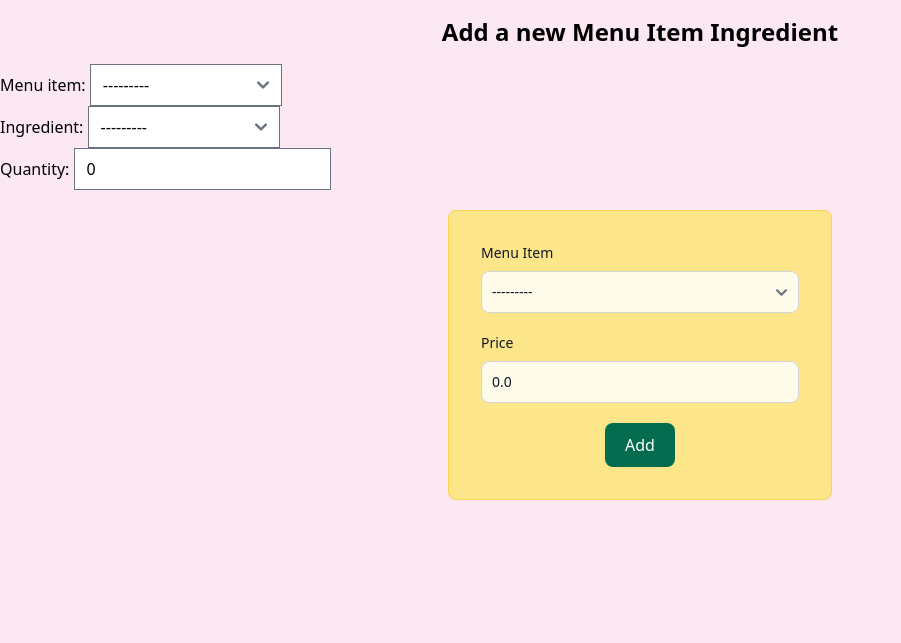
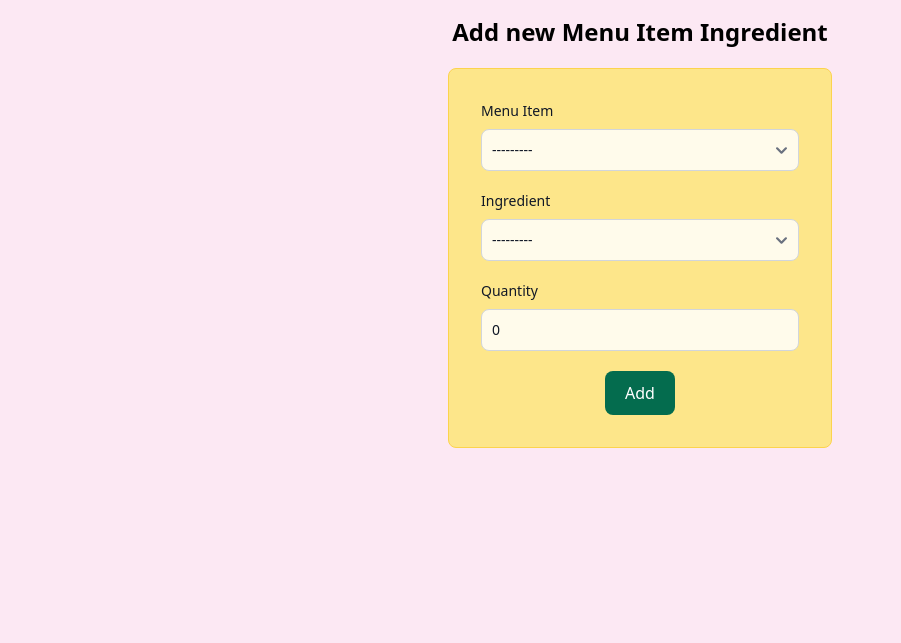
Before and after one commit to Ostyantic/django_delights, a Django app: page /menu/add_menu_ingredient in a window 1280 px wide. Shown: the part 96-739 px from the top of the page, without its empty margins (0-901 px from the left). Run offline with Django 4.2, Linux system fonts and the light colour scheme; tables that the repository leaves empty hold one stand-in row (values such as "Sample post"); style sheets or scripts are compiled from the project's sources; some libraries are stand-ins or nearby versions.

Commit message:
work from 425

```diff
--- a/inventory/urls.py
+++ b/inventory/urls.py
@@ -8,6 +8,6 @@
     path('inventory/add', views.CreateInventoryView.as_view(), name="add_inventory"),
     path('menu/', views.menu_items_page, name="menu"),
     path('menu/add,', views.MenuItemCreate.as_view(), name='add_menu'),
-    path('menu/add_menu_ingredient', views.RecipeRequirementCreate.as_view(), name='add_menu_ingredient'),
+    path('menu/add_menu_ingredient', views.recipe_requirement_create_page, name='add_menu_ingredient'),
     path('purchases/', views.PurchasesPageView.as_view(), name="purchases"),
 ]
--- a/inventory/views.py
+++ b/inventory/views.py
@@ -1,4 +1,4 @@
-from django.shortcuts import render
+from django.shortcuts import render, redirect
 from django.urls import reverse_lazy
 from django.views.generic import TemplateView, ListView
 from django.views.generic.edit import CreateView, UpdateView, DeleteView
@@ -45,6 +45,27 @@
     success_url = reverse_lazy('menu')
 
 
+def recipe_requirement_create_page(request):
+    if request.method == 'POST':
+        form = RecipeRequirementForm(request.POST)
+        if form.is_valid():
+            form.save()
+            return redirect(reverse_lazy('menu'))
+    else:
+        form = RecipeRequirementForm()
+
+    menu_items = MenuItem.objects.all()
+    ingredients = Ingredient.objects.all()
+
+    context = {
+        "form": form,
+        "menu_items": menu_items,
+        "ingredients": ingredients,
+    }
+
+    return render(request, "pages/menu_add_ingredient.html", context)
+
+
 class PurchasesPageView(ListView):
     template_name = 'pages/purchases.html'
     model = Purchase
--- a/templates/pages/menu_add_ingredient.html
+++ b/templates/pages/menu_add_ingredient.html
@@ -2,12 +2,7 @@
 
 
 {% block content %}
-    <h2 class="font-bold text-center text-2xl mb-4">Add a new Menu Item Ingredient</h2>
-
-        <form>
-        {% csrf_token %}
-        {{ form.as_p }}
-        </form>
+    <h2 class="font-bold text-center text-2xl mb-4">Add new Menu Item Ingredient</h2>
 
 
     <form method="post" class="max-w-sm mx-auto">
@@ -21,24 +16,32 @@
                             class="bg-amber-50 border border-gray-300 text-gray-900 text-sm rounded-lg focus:ring-amber-500 focus:border-amber-500 block w-full p-2.5 dark:bg-gray-700 dark:border-gray-600 dark:placeholder-gray-400 dark:text-white dark:focus:ring-blue-500 dark:focus:border-blue-500"
                     >
                         <option value="" selected="">---------</option>
-                        {% for menu_option in reciperequirement %}
-                            print({{ menu_option }})
-                            <option value="{{ forloop.counter0 }}" >{{ menu_option }}</option>
+                        {% for option in menu_items %}
+                            <option value="{{ forloop.counter }}">{{ option }}</option>
                         {% endfor %}
                     </select>
-{#                    <input type="text" maxlength="200" name="item_name" id="id_item_name"#}
-{#                           class="bg-amber-50 border border-gray-300 text-gray-900 text-sm rounded-lg focus:ring-amber-500 focus:border-amber-500 block w-full p-2.5 dark:bg-gray-700 dark:border-gray-600 dark:placeholder-gray-400 dark:text-white dark:focus:ring-blue-500 dark:focus:border-blue-500"#}
-{#                           placeholder="e.g. Django Swirly Cakes" required/>#}
                 </div>
+
                 <div class="mb-5">
-                    <label for="id_price"
-                           class="block mb-2 text-sm font-medium text-gray-900 dark:text-white">Price</label>
-                    <input type="number" name="price" id="id_price" value="0.0" step="any"
+                    <label for="id_ingredient"
+                           class="block mb-2 text-sm font-medium text-gray-900 dark:text-white">Ingredient</label>
+                    <select name="ingredient" id="id_ingredient" required
+                            class="bg-amber-50 border border-gray-300 text-gray-900 text-sm rounded-lg focus:ring-amber-500 focus:border-amber-500 block w-full p-2.5 dark:bg-gray-700 dark:border-gray-600 dark:placeholder-gray-400 dark:text-white dark:focus:ring-blue-500 dark:focus:border-blue-500"
+                    >
+                        <option value="" selected="">---------</option>
+                        {% for option in ingredients %}
+                            <option value="{{ forloop.counter }}">{{ option }}</option>
+                        {% endfor %}
+                    </select>
+                </div>
+
+                <div class="mb-5">
+                    <label for="id_quantity"
+                           class="block mb-2 text-sm font-medium text-gray-900 dark:text-white">Quantity</label>
+                    <input type="number" name="quantity" id="id_quantity" value="0" step="any"
                            class="bg-amber-50 border border-gray-300 text-gray-900 text-sm rounded-lg focus:ring-amber-500 focus:border-amber-500 block w-full p-2.5 dark:bg-gray-700 dark:border-gray-600 dark:placeholder-gray-400 dark:text-white dark:focus:ring-blue-500 dark:focus:border-blue-500"
                            required/>
                 </div>
-
-
             </div>
             <button type="submit"
                     class="w-full text-white bg-green-700 hover:bg-green-800 focus:ring-4 focus:outline-none focus:ring-green-300 font-medium rounded-lg sm:w-auto px-5 py-2.5 text-center dark:bg-green-600 dark:hover:bg-green-700 dark:focus:ring-green-800">
```
